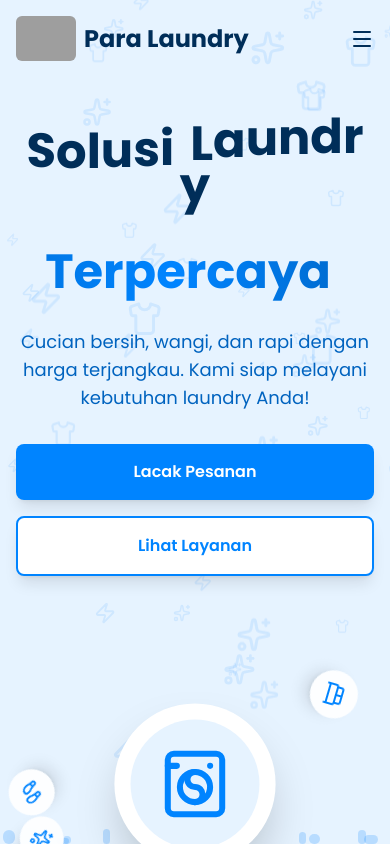
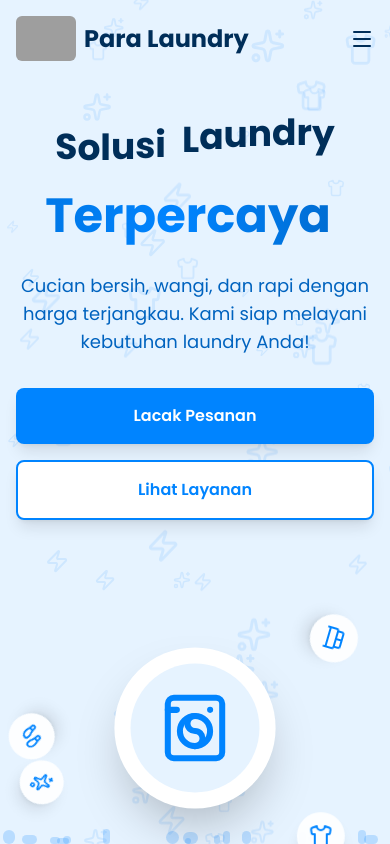
Before and after one commit to Naufal2376/ParaLaundry, a Next.js app: page / in a window 390 px wide. Shown: the top 844 px of the page. Built offline with nearby package versions, Linux system fonts and the light colour scheme; grey boxes are pictures that could not be loaded.

Commit message:
Update WaveText.tsx

```diff
--- a/src/components/WaveText.tsx
+++ b/src/components/WaveText.tsx
@@ -8,7 +8,7 @@ const WaveText = ({ text }: { text: string }) => {
   return (
     <motion.h1
       // overflow-hidden tidak lagi diperlukan
-      className="text-5xl md:text-7xl font-bold text-(--color-text-primary) mb-6 flex justify-center flex-wrap"
+      className="text-4xl md:text-7xl font-bold text-(--color-text-primary) mb-6 flex justify-center flex-wrap"
       // Hapus variants, initial, dan animate dari kontainer
     >
       {letters.map((letter, index) => (
```
